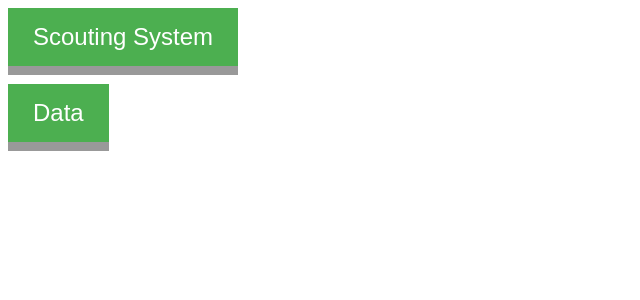
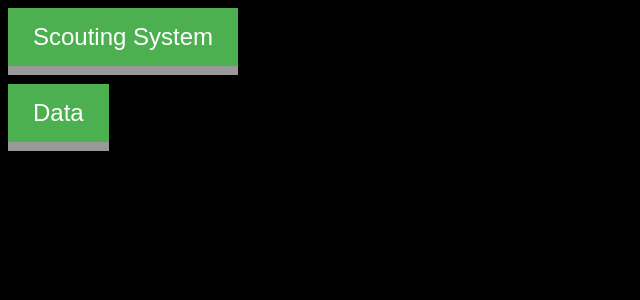
Before and after one commit to aryanindarapu/Scouting-System-2018, a PHP site: page /mainPage.html in a window 1280 px wide. Shown: the top 300 px of the page, without its empty margins (0-640 px from the left). Run offline with PHP 8.4, Linux system fonts and the light colour scheme.

Commit message:
commit to pull

```diff
--- a/mainPage.css
+++ b/mainPage.css
@@ -1,3 +1,7 @@
+body {
+	background-color: black;
+}
+
 .button {
 	display: inline-block;
 	padding: 15px 25px;
--- a/scoutingSystem.html
+++ b/scoutingSystem.html
@@ -20,6 +20,8 @@
 		<script src="jquery-3.2.1.min.js"></script>
 
 	</head>
+
+	<form action = "" method = "post">
 		<body onload = "hello(); hello1();">
 			<center>
 				<div id = "Info" class = "tabcontent">
@@ -226,7 +228,10 @@
 				</div>
 			</div>
 		</body>
+	</form>
+
 	<script>document.getElementById("default").click();</script>
+
 	<script>
 		$(document).ready(function(){
 			console.log("hellow");
--- a/scoutingSystem.js
+++ b/scoutingSystem.js
@@ -101,8 +101,7 @@ confirmYes = function(){
 			pickedUpBlockArray.push("Red Portal Top");
 			console.log(pickedUpBlockArray);
 		}
-	}
-	else{
+	} else {
 		blockAcquired=false;
 		document.getElementById("blockImg").style.filter = "grayscale(100%)";
 		document.getElementById("blockImg").style.opacity = 0.5;
```
Also changed, not shown: mainPage.html (line endings or trailing spaces). Lines whose indentation alone changed are shown as unchanged.
